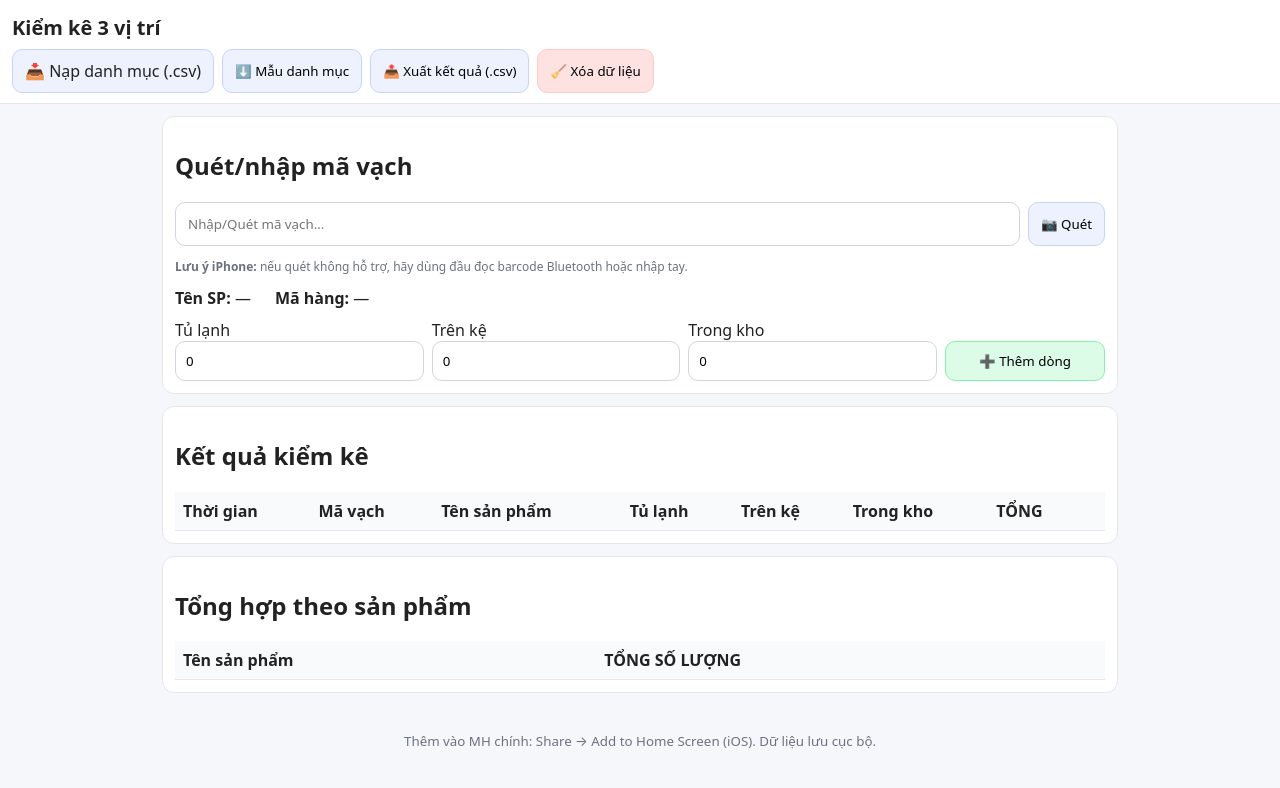
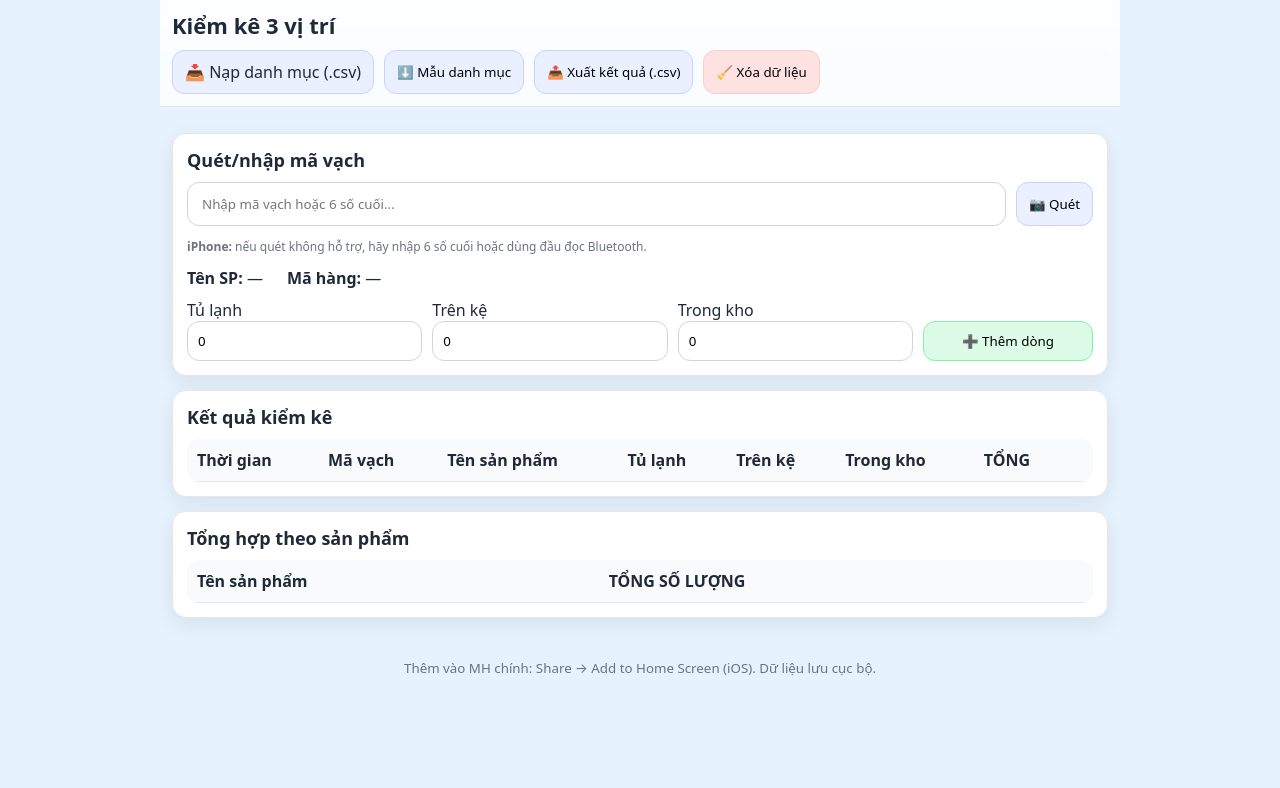
Before and after one commit to tranchinh-bit/kiemke, a plain HTML site: page index.html in a window 1280 px wide. Drawn offline with Linux system fonts and the light colour scheme.

Commit message:
Add files via upload

```diff
--- a/index.html
+++ b/index.html
@@ -1,30 +1,62 @@
-<!doctype html><html lang="vi"><head>
-<meta charset="utf-8"><meta name="viewport" content="width=device-width, initial-scale=1, viewport-fit=cover">
+<!doctype html>
+<html lang="vi">
+<head>
+  <meta charset="utf-8">
+  <meta name="viewport" content="width=device-width, initial-scale=1, viewport-fit=cover">
   <title>Kiểm kê 3 vị trí</title>
   <link rel="manifest" href="manifest.webmanifest">
-<link rel="apple-touch-icon" href="icons/icon-192.png">
+  <link rel="apple-touch-icon" href="icons/icon-180.png">
   <meta name="apple-mobile-web-app-capable" content="yes">
   <meta name="apple-mobile-web-app-status-bar-style" content="black-translucent">
   <meta name="apple-mobile-web-app-title" content="KiemKe">
-<link rel="stylesheet" href="style.css"></head><body>
-<header class="safe-top"><h1>Kiểm kê 3 vị trí</h1>
-<div class="btnrow"><label class="btn">📥 Nạp danh mục (.csv)<input type="file" id="masterFile" accept=".csv,text/csv" hidden></label>
+  <link rel="stylesheet" href="style.css">
+</head>
+<body>
+<header class="safe-top container">
+  <h1>Kiểm kê 3 vị trí</h1>
+  <div class="btnrow">
+    <label class="btn">📥 Nạp danh mục (.csv)<input type="file" id="masterFile" accept=".csv,text/csv" hidden></label>
     <button id="downloadMaster" class="btn">⬇️ Mẫu danh mục</button>
     <button id="exportBtn" class="btn">📤 Xuất kết quả (.csv)</button>
-<button id="clearBtn" class="btn danger">🧹 Xóa dữ liệu</button></div></header>
-<main><section class="card"><h2>Quét/nhập mã vạch</h2>
-<div class="scanner-row"><input id="barcodeInput" inputmode="numeric" placeholder="Nhập/Quét mã vạch..."><button id="scanBtn" class="btn">📷 Quét</button></div>
-<p class="note"><b>Lưu ý iPhone:</b> nếu quét không hỗ trợ, hãy dùng đầu đọc barcode Bluetooth hoặc nhập tay.</p>
-<div id="videoWrap" class="video-wrap hidden"><video id="video" playsinline></video><button id="stopScan" class="btn danger">Dừng quét</button></div>
-<div class="info"><div><b>Tên SP:</b> <span id="productName">—</span></div><div><b>Mã hàng:</b> <span id="sku">—</span></div></div>
-<div class="qty-grid"><label>Tủ lạnh<br><input id="qtyFridge" type="number" min="0" value="0"></label>
+    <button id="clearBtn" class="btn danger">🧹 Xóa dữ liệu</button>
+  </div>
+</header>
+<main class="container">
+  <section class="card">
+    <h2>Quét/nhập mã vạch</h2>
+    <div class="scanner-row">
+      <input id="barcodeInput" inputmode="numeric" placeholder="Nhập mã vạch hoặc 6 số cuối...">
+      <button id="scanBtn" class="btn">📷 Quét</button>
+    </div>
+    <p class="note"><b>iPhone:</b> nếu quét không hỗ trợ, hãy nhập 6 số cuối hoặc dùng đầu đọc Bluetooth.</p>
+    <div id="videoWrap" class="video-wrap hidden">
+      <video id="video" playsinline></video>
+      <button id="stopScan" class="btn danger">Dừng quét</button>
+    </div>
+    <div class="info">
+      <div><b>Tên SP:</b> <span id="productName">—</span></div>
+      <div><b>Mã hàng:</b> <span id="sku">—</span></div>
+    </div>
+    <div id="ambiguous" class="ambiguous hidden"></div>
+    <div class="qty-grid">
+      <label>Tủ lạnh<br><input id="qtyFridge" type="number" min="0" value="0"></label>
       <label>Trên kệ<br><input id="qtyShelf" type="number" min="0" value="0"></label>
       <label>Trong kho<br><input id="qtyStock" type="number" min="0" value="0"></label>
-<button id="addBtn" class="btn primary">➕ Thêm dòng</button></div></section>
-<section class="card"><h2>Kết quả kiểm kê</h2>
-<table id="resultTable"><thead><tr><th>Thời gian</th><th>Mã vạch</th><th>Tên sản phẩm</th><th>Tủ lạnh</th><th>Trên kệ</th><th>Trong kho</th><th>TỔNG</th><th></th></tr></thead><tbody></tbody></table></section>
-<section class="card"><h2>Tổng hợp theo sản phẩm</h2>
-<table id="sumTable"><thead><tr><th>Tên sản phẩm</th><th>TỔNG SỐ LƯỢNG</th></tr></thead><tbody></tbody></table></section></main>
-<footer class="safe-bottom"><small>Thêm vào MH chính: Share → Add to Home Screen (iOS). Dữ liệu lưu cục bộ.</small></footer>
+      <button id="addBtn" class="btn primary">➕ Thêm dòng</button>
+    </div>
+  </section>
+  <section class="card">
+    <h2>Kết quả kiểm kê</h2>
+    <table id="resultTable"><thead><tr>
+      <th>Thời gian</th><th>Mã vạch</th><th>Tên sản phẩm</th><th>Tủ lạnh</th><th>Trên kệ</th><th>Trong kho</th><th>TỔNG</th><th></th>
+    </tr></thead><tbody></tbody></table>
+  </section>
+  <section class="card">
+    <h2>Tổng hợp theo sản phẩm</h2>
+    <table id="sumTable"><thead><tr><th>Tên sản phẩm</th><th>TỔNG SỐ LƯỢNG</th></tr></thead><tbody></tbody></table>
+  </section>
+</main>
+<footer class="safe-bottom container"><small>Thêm vào MH chính: Share → Add to Home Screen (iOS). Dữ liệu lưu cục bộ.</small></footer>
 <script>if('serviceWorker' in navigator){window.addEventListener('load',()=>navigator.serviceWorker.register('service-worker.js'));}</script>
-<script src="app.js"></script></body></html>
+<script src="app.js"></script>
+</body></html>
--- a/service-worker.js
+++ b/service-worker.js
@@ -1 +1,5 @@
-const CACHE='kiemke-ios-v1';const ASSETS=['./','./index.html','./app.js','./style.css','./manifest.webmanifest','./icons/icon-192.png','./icons/icon-512.png'];self.addEventListener('install',e=>{e.waitUntil(caches.open(CACHE).then(c=>c.addAll(ASSETS)));self.skipWaiting();});self.addEventListener('activate',e=>{e.waitUntil(caches.keys().then(keys=>Promise.all(keys.filter(k=>k!==CACHE).map(k=>caches.delete(k)))));self.clients.claim();});self.addEventListener('fetch',e=>{e.respondWith(caches.match(e.request).then(r=>r||fetch(e.request).then(resp=>{const cl=resp.clone();caches.open(CACHE).then(c=>c.put(e.request,cl));return resp;}).catch(()=>caches.match('./index.html'))));});
+const CACHE='kiemke-beezy-v1';
+const ASSETS=['./','./index.html','./app.js','./style.css','./manifest.webmanifest','./icons/icon-192.png','./icons/icon-512.png'];
+self.addEventListener('install',e=>{e.waitUntil(caches.open(CACHE).then(c=>c.addAll(ASSETS)));self.skipWaiting();});
+self.addEventListener('activate',e=>{e.waitUntil(caches.keys().then(keys=>Promise.all(keys.filter(k=>k!==CACHE).map(k=>caches.delete(k)))));self.clients.claim();});
+self.addEventListener('fetch',e=>{e.respondWith(caches.match(e.request).then(r=>r||fetch(e.request).then(resp=>{const cl=resp.clone();caches.open(CACHE).then(c=>c.put(e.request,cl));return resp;}).catch(()=>caches.match('./index.html'))));});
--- a/style.css
+++ b/style.css
@@ -1,28 +1,31 @@
-*{box-sizing:border-box;font-family:system-ui,-apple-system,Segoe UI,Roboto,Helvetica,Arial}
+*{box-sizing:border-box;font-family:ui-rounded,system-ui,-apple-system,Segoe UI,Roboto,Helvetica,Arial}
+:root{--bg:#E6F3FF;--card:#fff;--line:#e5e7eb;--text:#1f2937;--muted:#6b7280;--btn:#eaf0ff;--btn-b:#c7d2fe;--btn-ok:#dcfce7;--btn-ok-b:#86efac;--btn-danger:#fee2e2;--btn-danger-b:#fecaca;--radius:14px;--shadow:0 6px 20px rgba(0,0,0,.08)}
 :root{--pad-top:env(safe-area-inset-top);--pad-bot:env(safe-area-inset-bottom)}
-body{margin:0;background:#f6f7fb;color:#222}
+body{margin:0;background:var(--bg);color:var(--text)}
+.container{max-width:960px;margin:auto;padding:12px}
 .safe-top{padding-top:calc(10px + var(--pad-top))}
 .safe-bottom{padding-bottom:calc(10px + var(--pad-bot))}
-header{position:sticky;top:0;background:#fff;border-bottom:1px solid #e5e7eb;padding:10px 12px}
-h1{margin:4px 0 8px 0;font-size:20px}
-main{padding:12px;max-width:980px;margin:auto}
-.card{background:#fff;border:1px solid #e5e7eb;border-radius:12px;padding:12px;margin-bottom:12px}
-.btnrow{display:flex;gap:8px;flex-wrap:wrap}
-.btn{background:#eef2ff;border:1px solid #c7d2fe;border-radius:10px;padding:10px 12px;cursor:pointer;-webkit-tap-highlight-color:transparent}
-.btn.primary{background:#dcfce7;border-color:#86efac}
-.btn.danger{background:#fee2e2;border-color:#fecaca}
+header{position:sticky;top:0;background:linear-gradient(180deg,rgba(255,255,255,.9),rgba(255,255,255,.75));backdrop-filter:saturate(130%) blur(6px);border-bottom:1px solid var(--line)}
+h1{margin:0 0 10px 0;font-size:22px}
+.card{background:var(--card);border:1px solid var(--line);border-radius:var(--radius);padding:14px;margin:14px 0;box-shadow:var(--shadow)}
+h2{margin:0 0 10px 0;font-size:18px}
+.btnrow{display:flex;gap:10px;flex-wrap:wrap}
+.btn{background:var(--btn);border:1px solid var(--btn-b);border-radius:12px;padding:10px 12px;cursor:pointer;-webkit-tap-highlight-color:transparent}
+.btn.primary{background:var(--btn-ok);border-color:var(--btn-ok-b)}
+.btn.danger{background:var(--btn-danger);border-color:var(--btn-danger-b)}
 .btn:active{transform:translateY(1px)}
-.scanner-row{display:flex;gap:8px}
-#barcodeInput{flex:1;padding:12px;border:1px solid #d1d5db;border-radius:10px}
-.note{font-size:12px;color:#6b7280}
+.scanner-row{display:flex;gap:10px}
+#barcodeInput{flex:1;padding:12px 14px;border:1px solid #d1d5db;border-radius:12px;background:#fff}
+.note{font-size:12px;color:var(--muted)}
 .info{display:flex;gap:24px;margin:10px 0;flex-wrap:wrap}
-.qty-grid{display:grid;grid-template-columns:repeat(3,1fr) 160px;gap:8px;align-items:end}
-.qty-grid input{width:100%;padding:10px;border:1px solid #d1d5db;border-radius:10px}
-table{width:100%;border-collapse:collapse}
-th,td{border-bottom:1px solid #e5e7eb;padding:8px;text-align:left}
+.qty-grid{display:grid;grid-template-columns:repeat(3,1fr) 170px;gap:10px;align-items:end}
+.qty-grid input{width:100%;padding:10px;border:1px solid #d1d5db;border-radius:12px;background:#fff}
+.ambiguous{background:#fff5cc;border:1px solid #fcd34d;color:#92400e;padding:10px;border-radius:12px;margin:8px 0}
+table{width:100%;border-collapse:collapse;background:#fff;border-radius:12px;overflow:hidden}
+th,td{border-bottom:1px solid var(--line);padding:10px;text-align:left}
 th{background:#f9fafb}
 tbody tr:hover{background:#f8fafc}
 .video-wrap{display:flex;gap:8px;align-items:center;margin:8px 0}
 .hidden{display:none}
-video{width:280px;border-radius:10px;border:1px solid #d1d5db}
-footer{padding:12px;text-align:center;color:#6b7280}
+video{width:300px;border-radius:12px;border:1px solid #d1d5db}
+footer{color:var(--muted);text-align:center}
```
Also changed, not shown: app.js, manifest.webmanifest. Lines whose indentation alone changed are shown as unchanged.
